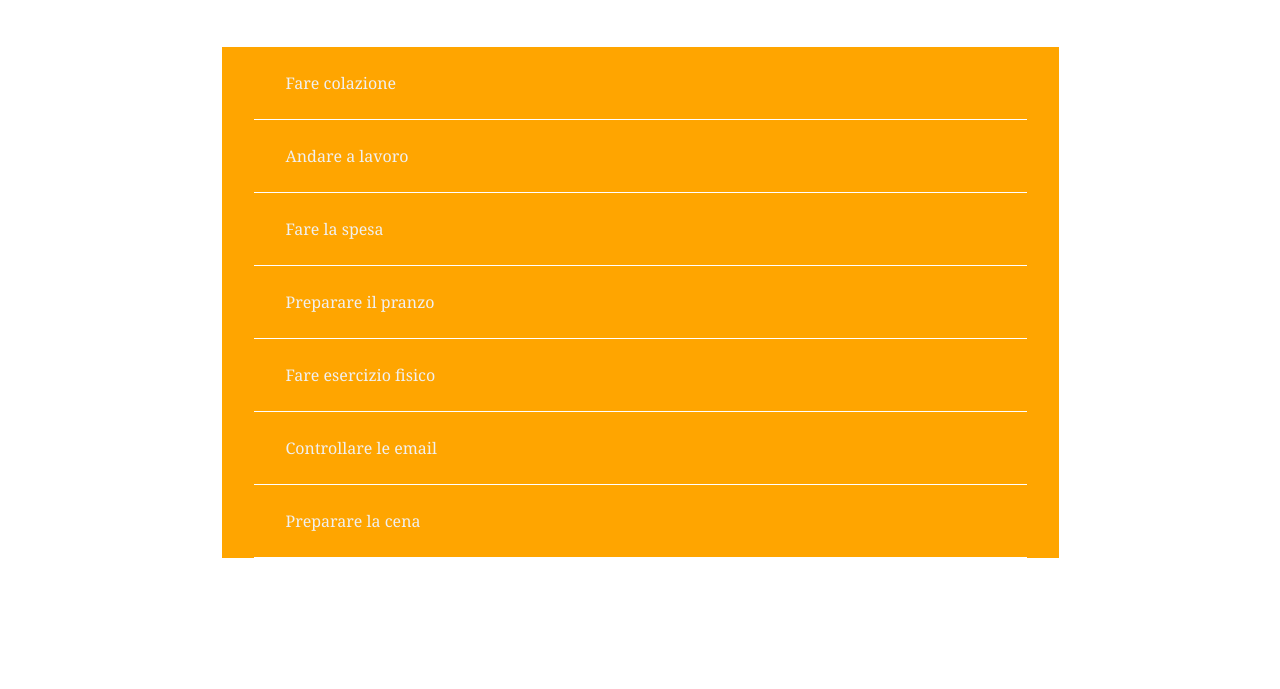
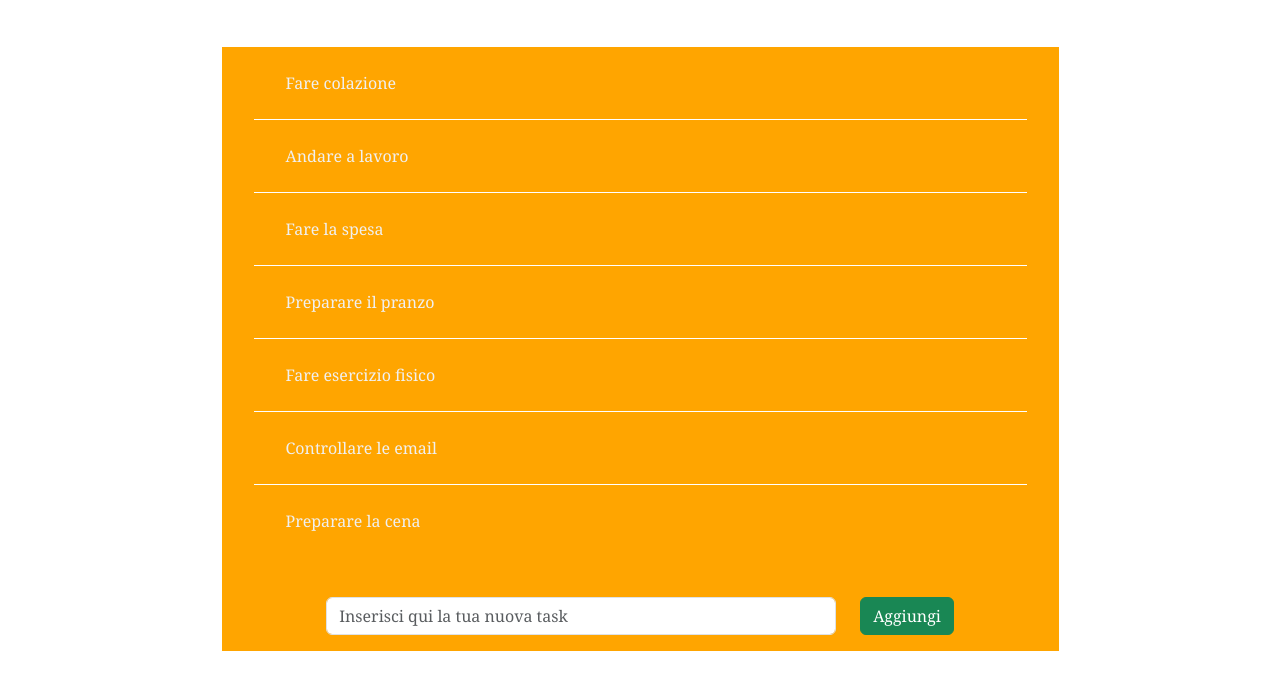
Before and after one commit to Andrearomeo04/vue-todolist, a plain HTML site: page index.html in a window 1280 px wide. Shown: the part 89-778 px from the top of the page. Drawn offline with nearby package versions, Linux system fonts and the light colour scheme.

Commit message:
[UPD] added input and add button

```diff
--- a/css/style.css
+++ b/css/style.css
@@ -28,3 +28,7 @@ ul li {
     border-bottom: 1px solid white;
     color: #F0F0F0;
 }
+
+ul li:last-child{
+    border: none;
+}
--- a/index.html
+++ b/index.html
@@ -23,6 +23,10 @@
                                     {{ item.text}}
                                 </li>
                             </ul>
+                            <div class="d-flex w-75 mx-auto pb-3 pt-4">
+                                <input type="text" class="form-control" placeholder="Inserisci qui la tua nuova task">
+                                <button class="btn btn-success ms-4">Aggiungi</button>
+                            </div>
                         </div>
                     </div>
                 </div>
```
